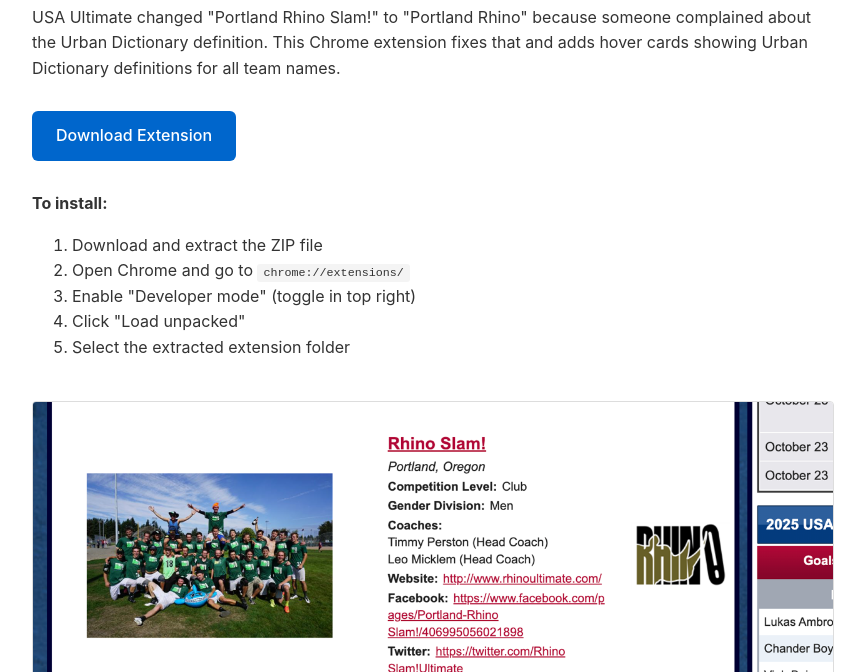
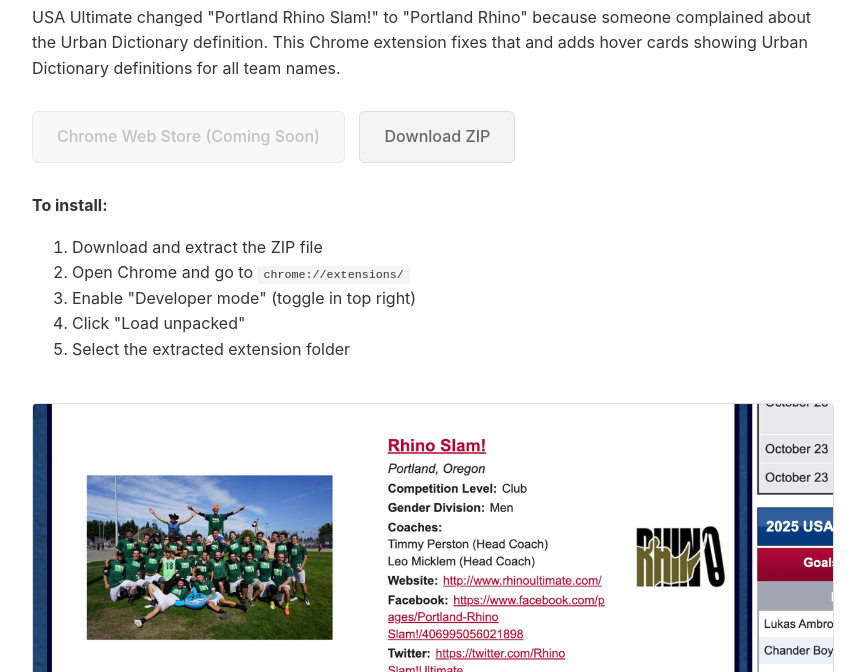
Before and after one commit to hayes/usau-name-fixer, a browser extension: page index.html in a window 1280 px wide. Shown: the part 128-800 px from the top of the page, without its empty margins (208-1073 px from the left). Drawn offline with Linux system fonts and the light colour scheme.

Commit message:
update site

```diff
--- a/index.html
+++ b/index.html
@@ -45,6 +45,35 @@
             background: #0052a3;
         }
 
+        .download-btn-secondary {
+            display: inline-block;
+            background: #f4f4f4;
+            color: #666;
+            padding: 12px 24px;
+            text-decoration: none;
+            border-radius: 6px;
+            font-weight: 500;
+            margin-right: 10px;
+            border: 1px solid #ddd;
+        }
+
+        .download-btn-secondary:hover {
+            background: #e8e8e8;
+        }
+
+        .store-btn-disabled {
+            display: inline-block;
+            background: #f4f4f4;
+            color: #999;
+            padding: 12px 24px;
+            border-radius: 6px;
+            font-weight: 500;
+            margin-right: 10px;
+            border: 1px solid #ddd;
+            cursor: not-allowed;
+            opacity: 0.6;
+        }
+
         .screenshot {
             margin: 40px 0 20px 0;
         }
@@ -69,7 +98,8 @@
     <p>USA Ultimate changed "Portland Rhino Slam!" to "Portland Rhino" because someone complained about the Urban Dictionary definition. This Chrome extension fixes that and adds hover cards showing Urban Dictionary definitions for all team names.</p>
 
     <div class="download">
-        <a href="/extension.zip" class="download-btn" download>Download Extension</a>
+        <span class="store-btn-disabled">Chrome Web Store (Coming Soon)</span>
+        <a href="/extension.zip" class="download-btn-secondary" download>Download ZIP</a>
     </div>
 
     <p><strong>To install:</strong></p>
```
Also changed, not shown: public/index.html (+31 -1 lines), 1 other file.
